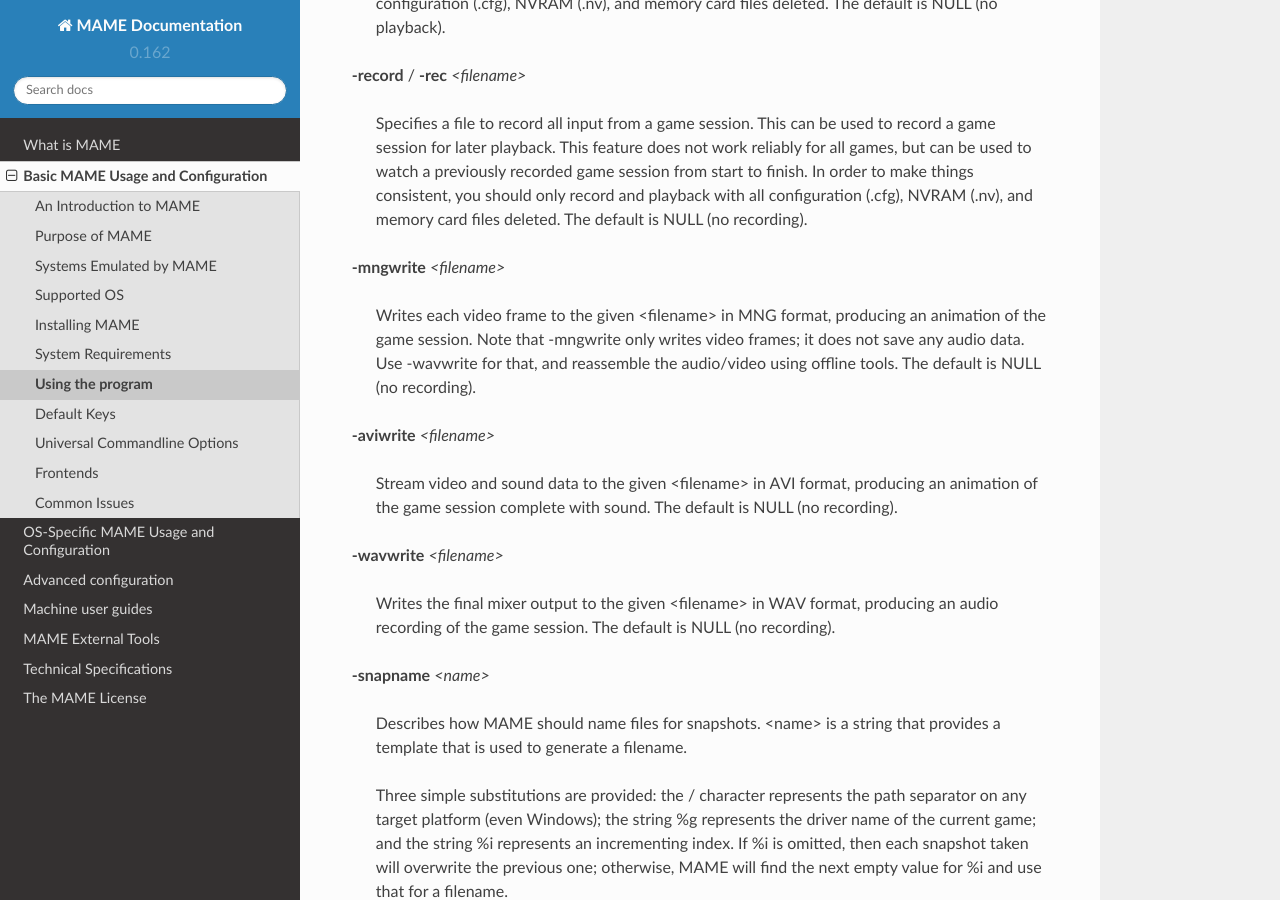
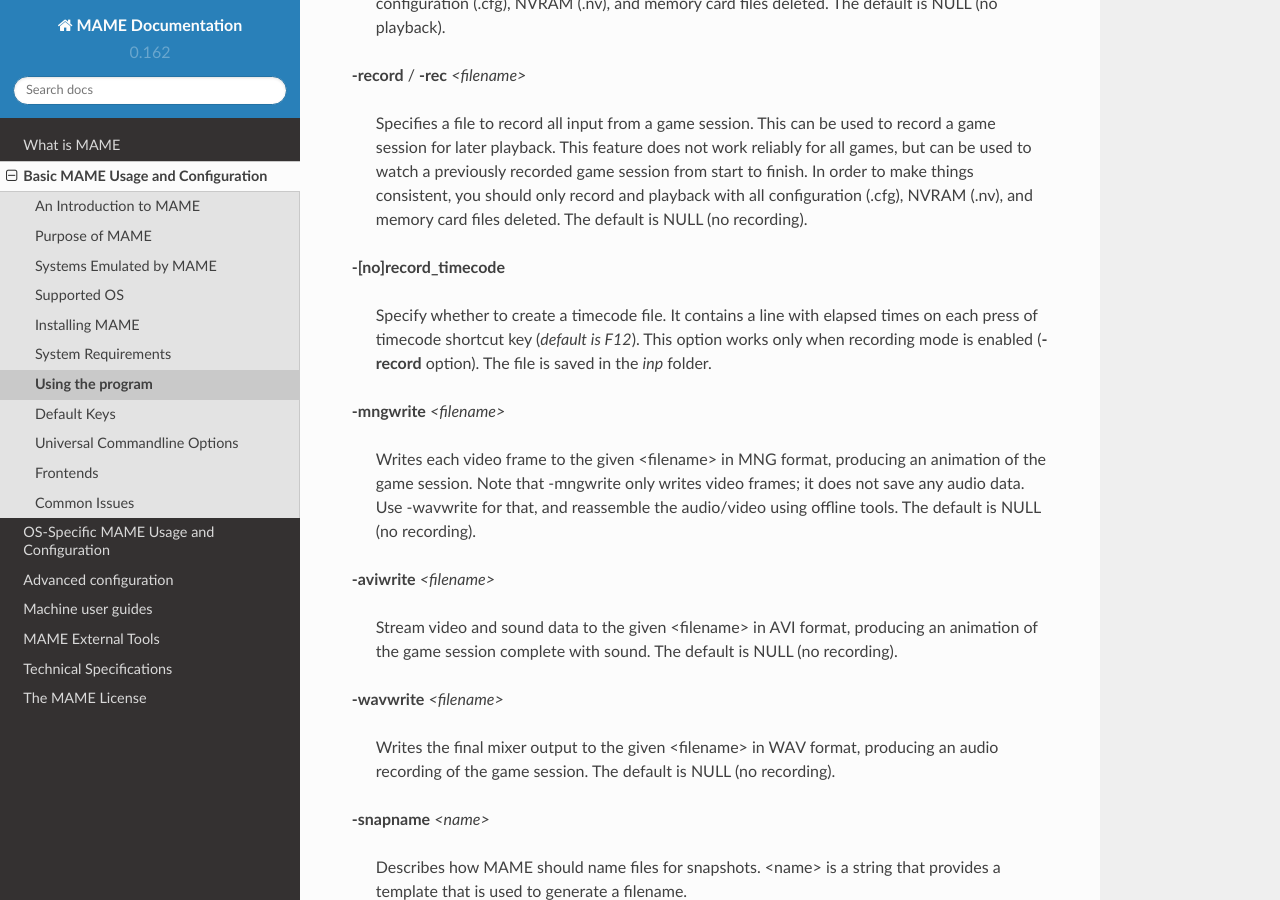
Before and after one commit to mamedev/docs, a Sphinx documentation site: the page built from source/basicuse/using.rst, in a window 1280 px wide and 900 px high, scrolled down 12362 px. Built offline with Sphinx 7.4.7 and the Read the Docs theme 2.0.0, drawn with Linux system fonts in a browser that asks for light colours; some of the changed text lies outside the part shown.

Commit message:
Update docs to include the new autofire and timecode functions.
This brings the docs in line with
https://github.com/mamedev/mame/pull/635

```diff
--- a/source/basicuse/using.rst
+++ b/source/basicuse/using.rst
@@ -349,7 +349,7 @@ Core search path options
 
 **-cheatpath** *<path>*
 
-        Specifies a list of paths within which to find .XML cheat files. Multiple paths can be specified by separating them with semicolons. The default is 'cheat' (that is, a folder called 'cheat' located in the same         directory as the as the MAME executable).
+        Specifies a list of paths within which to find .XML cheat files. Multiple paths can be specified by separating them with semicolons. The default is 'cheat' (that is, a folder called 'cheat' located in the same directory as the as the MAME executable).
 
 **-crosshairpath** *<path>*
 
@@ -408,6 +408,10 @@ Core state/playback options
 **-record** / **-rec** *<filename>*
 
 	Specifies a file to record all input from a game session. This can be used to record a game session for later playback. This feature does not work reliably for all games, but can be used to watch a previously recorded game session from start to finish. In order to make things consistent, you should only record and playback with all configuration (.cfg), NVRAM (.nv), and memory card files deleted. The default is NULL (no recording).
+
+**-[no]record_timecode**
+
+	Specify whether to create a timecode file. It contains a line with elapsed times on each press of timecode shortcut key (*default is F12*). This option works only when recording mode is enabled (**-record** option). The file is saved in the *inp* folder.
 
 **-mngwrite** *<filename>*
 
@@ -820,7 +824,7 @@ Core misc options
 
 **-[no]cheat** / **-[no]c**
 
-	Enables the reading of the cheat database, if present, and the Cheat menu in the user interface. The default is OFF (*-nocheat*).
+	Activates the cheat menu with autofire options and other tricks from the cheat database, if present. The default is OFF (*-nocheat*).
 
 **-[no]skip_gameinfo**
 
```
